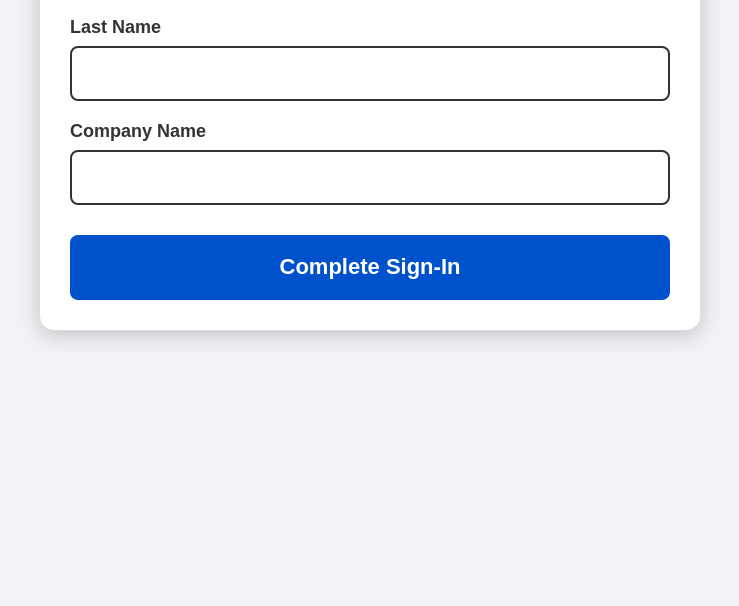
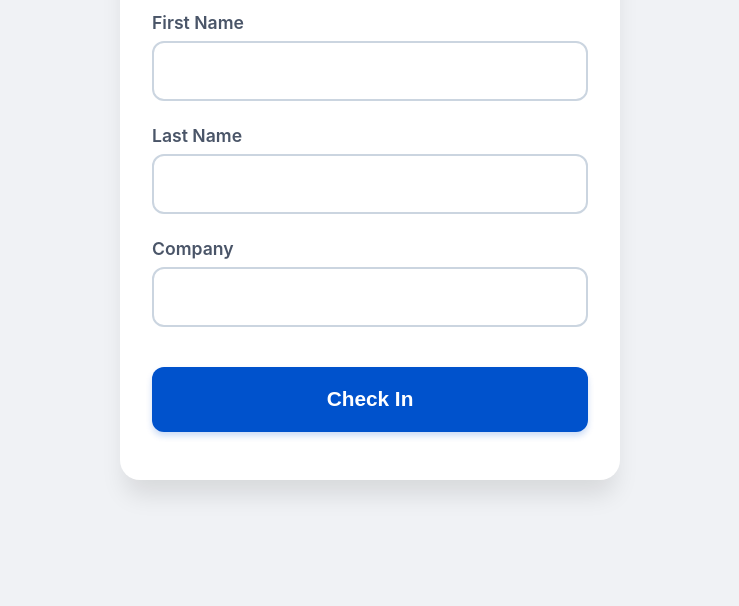
Before and after one commit to mtransuecommend-blip/VisitorLog, a plain HTML site: page index.html in a window 1280 px wide. Shown: the part 214-820 px from the top of the page, without its empty margins (270-1009 px from the left). Drawn offline with Linux system fonts and the light colour scheme.

Commit message:
Update visitor log page layout and styles

```diff
--- a/index.html
+++ b/index.html
@@ -2,120 +2,155 @@
 <html lang="en">
 <head>
     <meta charset="UTF-8">
-    <meta name="viewport" content="width=device-width, initial-scale=1.0, maximum-scale=1.0, user-scalable=no">
-    <title>Visitor Log</title>
+    <meta name="viewport" content="width=device-width, initial-scale=1.0, maximum-scale=1.0, user-scalable=no, viewport-fit=cover">
+    <title>Visitor Sign-In</title>
     <style>
-        /* Force high contrast and prevent text-size-adjust issues */
-        html { -webkit-text-size-adjust: 100%; }
+        * { box-sizing: border-box; margin: 0; padding: 0; }
 
-        body {
-            margin: 0;
-            padding: 0;
-            background-color: #f0f2f5 !important; /* Light Grey Background */
-            font-family: Arial, sans-serif;
+        :root {
+            --bg-color: #f0f2f5;
+            --brand-blue: #0052cc;
+            --input-bg: #ffffff;
+        }
+
+        body, html {
+            height: 100%;
+            width: 100%;
+            overflow: hidden; /* Prevents stray scrolling on kiosks */
+            font-family: -apple-system, system-ui, BlinkMacSystemFont, "Segoe UI", Roboto, sans-serif;
+            background-color: var(--bg-color);
+        }
+
+        /* Main Wrapper - Force full screen */
+        .wrapper {
             display: flex;
             justify-content: center;
             align-items: center;
-            min-height: 100vh;
+            height: 100vh;
+            width: 100vw;
+            padding: 20px;
         }
 
-        .container {
-            background-color: #ffffff !important; /* White Card */
-            width: 90%;
-            max-width: 450px;
-            padding: 30px;
-            border-radius: 15px;
-            box-shadow: 0 4px 20px rgba(0,0,0,0.2);
-            border: 1px solid #ddd;
+        .visitor-card {
+            background: white;
+            width: 100%;
+            max-width: 500px;
+            padding: 3rem 2rem;
+            border-radius: 20px;
+            box-shadow: 0 20px 25px -5px rgba(0, 0, 0, 0.1);
+            text-align: center;
         }
 
-        /* Explicitly styling the Title */
         h1 {
-            color: #1a1a1a !important; /* Dark Black/Grey */
-            text-align: center;
-            margin-bottom: 25px;
-            font-size: 28px;
-            display: block !important;
+            font-size: 2rem;
+            margin-bottom: 2rem;
+            color: #1a1a1a;
         }
 
-        .input-wrapper {
-            margin-bottom: 20px;
+        .input-group {
+            text-align: left;
+            margin-bottom: 1.5rem;
         }
 
-        /* Explicitly styling the Labels */
         label {
-            display: block !important;
-            color: #333333 !important; /* Solid Dark Grey */
-            font-weight: bold;
-            font-size: 18px;
+            display: block;
+            font-weight: 600;
             margin-bottom: 8px;
-            text-align: left;
+            color: #4a5568;
+            font-size: 1.1rem;
         }
 
         input {
             width: 100%;
-            height: 55px;
-            font-size: 20px;
-            padding: 10px;
-            border: 2px solid #333; /* Darker border for visibility */
-            border-radius: 8px;
-            box-sizing: border-box;
-            background-color: #fff !important;
-            color: #000 !important;
+            height: 60px; /* Large touch target */
+            padding: 0 15px;
+            font-size: 1.2rem;
+            border: 2px solid #cbd5e0;
+            border-radius: 12px;
+            outline: none;
+            transition: border-color 0.2s;
+            -webkit-appearance: none; /* Removes iOS inner shadows */
         }
 
-        button {
+        input:focus {
+            border-color: var(--brand-blue);
+        }
+
+        .submit-btn {
             width: 100%;
             height: 65px;
-            background-color: #0052cc;
-            color: #ffffff !important;
-            font-size: 22px;
-            font-weight: bold;
+            background-color: var(--brand-blue);
+            color: white;
             border: none;
-            border-radius: 8px;
+            border-radius: 12px;
+            font-size: 1.3rem;
+            font-weight: 700;
+            margin-top: 1rem;
             cursor: pointer;
-            margin-top: 10px;
+            box-shadow: 0 4px 6px rgba(0, 82, 204, 0.2);
         }
 
-        /* Auto-scale for Portrait vs Landscape */
-        @media (orientation: landscape) {
-            body { align-items: flex-start; padding-top: 20px; }
-            .container { max-width: 600px; }
+        .submit-btn:active {
+            transform: translateY(2px);
+            filter: brightness(0.9);
+        }
+
+        /* Portrait Specific scaling */
+        @media (orientation: portrait) {
+            .visitor-card {
+                max-width: 95%;
+                padding: 2rem 1.5rem;
+            }
+            h1 { font-size: 1.7rem; }
+        }
+
+        /* Landscape Specific adjustments for short screens */
+        @media (orientation: landscape) and (max-height: 600px) {
+            .wrapper { align-items: flex-start; overflow-y: auto; }
+            .visitor-card { margin-top: 10px; padding: 1.5rem; }
+            h1 { margin-bottom: 1rem; font-size: 1.5rem; }
+            .input-group { margin-bottom: 1rem; }
+            input { height: 50px; }
         }
     </style>
 </head>
 <body>
 
-    <div class="container">
-        <h1>Visitor Sign-In</h1>
-
-        <form id="logForm">
-            <div class="input-wrapper">
-                <label for="f">First Name</label>
-                <input type="text" id="f" required>
+<div class="wrapper">
+    <div class="visitor-card">
+        <h1>Welcome</h1>
+        <form id="vLog">
+            <div class="input-group">
+                <label for="fname">First Name</label>
+                <input type="text" id="fname" required autocomplete="off">
             </div>
-
-            <div class="input-wrapper">
-                <label for="l">Last Name</label>
-                <input type="text" id="l" required>
+            <div class="input-group">
+                <label for="lname">Last Name</label>
+                <input type="text" id="lname" required autocomplete="off">
             </div>
-
-            <div class="input-wrapper">
-                <label for="c">Company Name</label>
-                <input type="text" id="c" required>
+            <div class="input-group">
+                <label for="comp">Company</label>
+                <input type="text" id="comp" required autocomplete="off">
             </div>
-
-            <button type="submit">Complete Sign-In</button>
+            <button type="submit" class="submit-btn">Check In</button>
         </form>
     </div>
+</div>
 
-    <script>
-        document.getElementById('logForm').onsubmit = function(e) {
-            e.preventDefault();
-            alert('Success! Thank you for signing in.');
-            this.reset();
-        };
-    </script>
+<script>
+    document.getElementById('vLog').onsubmit = function(e) {
+        e.preventDefault();
+        const f = document.getElementById('fname').value;
+        const l = document.getElementById('lname').value;
+        const c = document.getElementById('comp').value;
+
+        // Log to console for debugging
+        console.log(`Entry: ${f} ${l}, ${c}`);
+
+        alert(`Welcome, ${f}! You have been signed in.`);
+        this.reset();
+    };
+</script>
 
 </body>
 </html>
```
